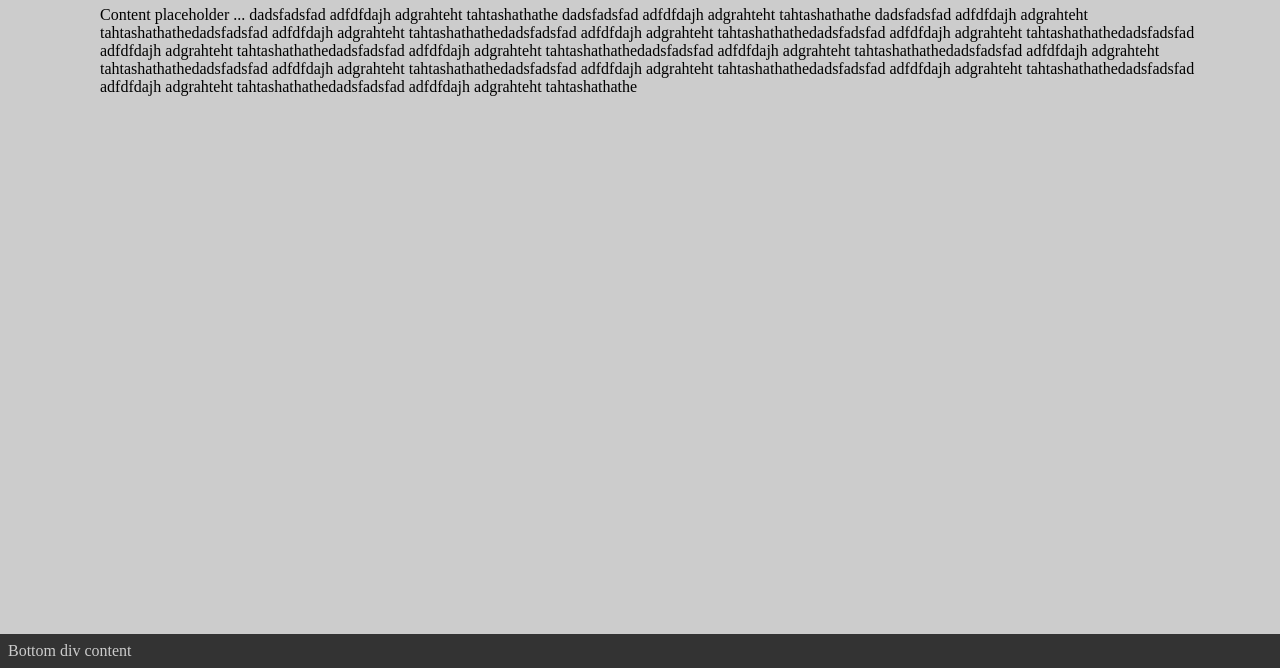
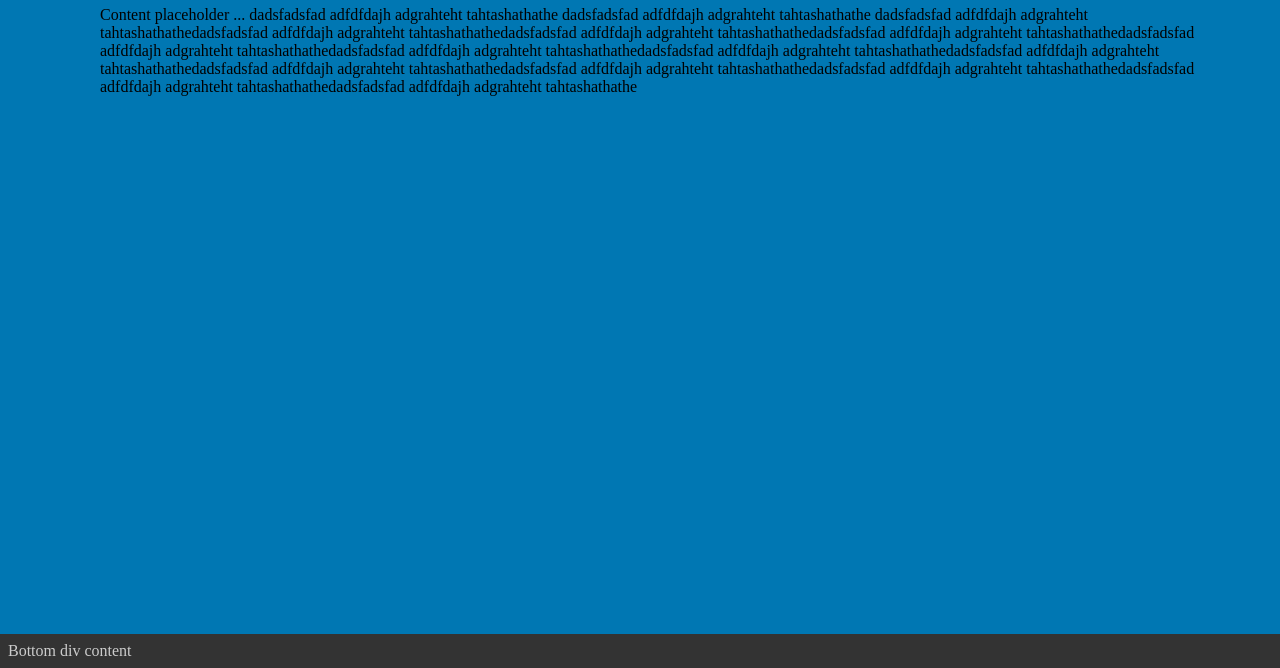
Before and after one commit to rlenart360/webDevPractice, a plain HTML site: page index.html in a window 1280 px wide. Shown: the part 132-800 px from the top of the page. Drawn offline with Linux system fonts and the light colour scheme.

Commit message:
Update index.html

```diff
--- a/index.html
+++ b/index.html
@@ -3,7 +3,7 @@
 <head>
 <style>
 body {
-	background-color: #CCC;
+	background-color: #0077b3;
 	margin:80px 80px 100px 100px;
 }
 div#fixedheader {
```
